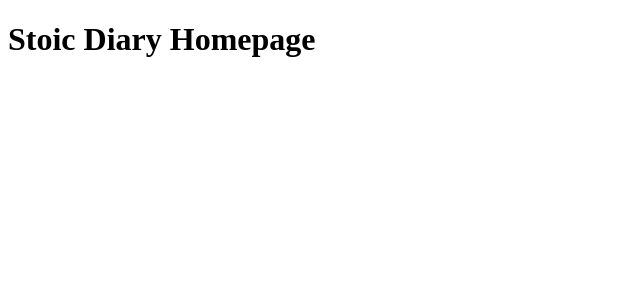
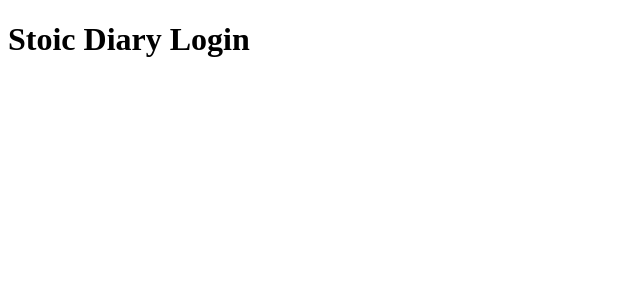
Before and after one commit to andrii-sharun/stoic-diary, a React app: page / in a window 1280 px wide. Shown: the top 300 px of the page, without its empty margins (0-640 px from the left). Built offline with nearby package versions, Linux system fonts and the light colour scheme; the HTML template or start-up script is replaced by a standard one.

Commit message:
Added login page

```diff
--- /dev/null
+++ b/web/client/src/page/login.tsx
@@ -0,0 +1,8 @@
+import ReactDOM from "react-dom";
+
+const root = document.getElementById('root')
+
+ReactDOM.render(
+  <h1>Stoic Diary Login</h1>,
+  root
+)
--- a/webpack.config.js
+++ b/webpack.config.js
@@ -5,7 +5,8 @@ const __dirname = path.resolve()
 const mode = 'development'
 const entry = {
   app: `${__dirname}/web/client/src/page/app.tsx`,
-  homepage: `${__dirname}/web/client/src/page/homepage.tsx`
+  homepage: `${__dirname}/web/client/src/page/homepage.tsx`,
+  login: `${__dirname}/web/client/src/page/login.tsx`
 }
 
 export default {
```
